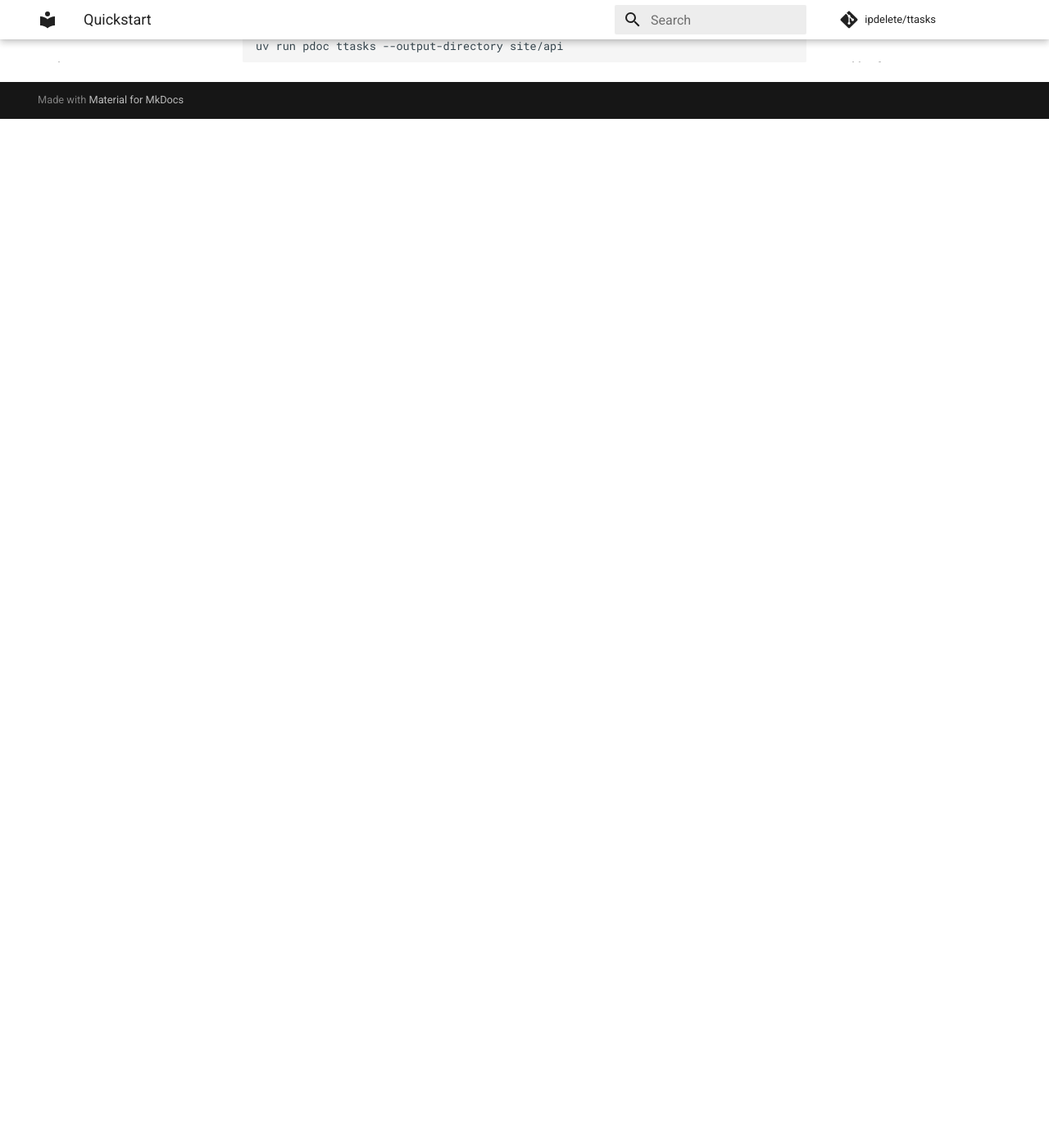
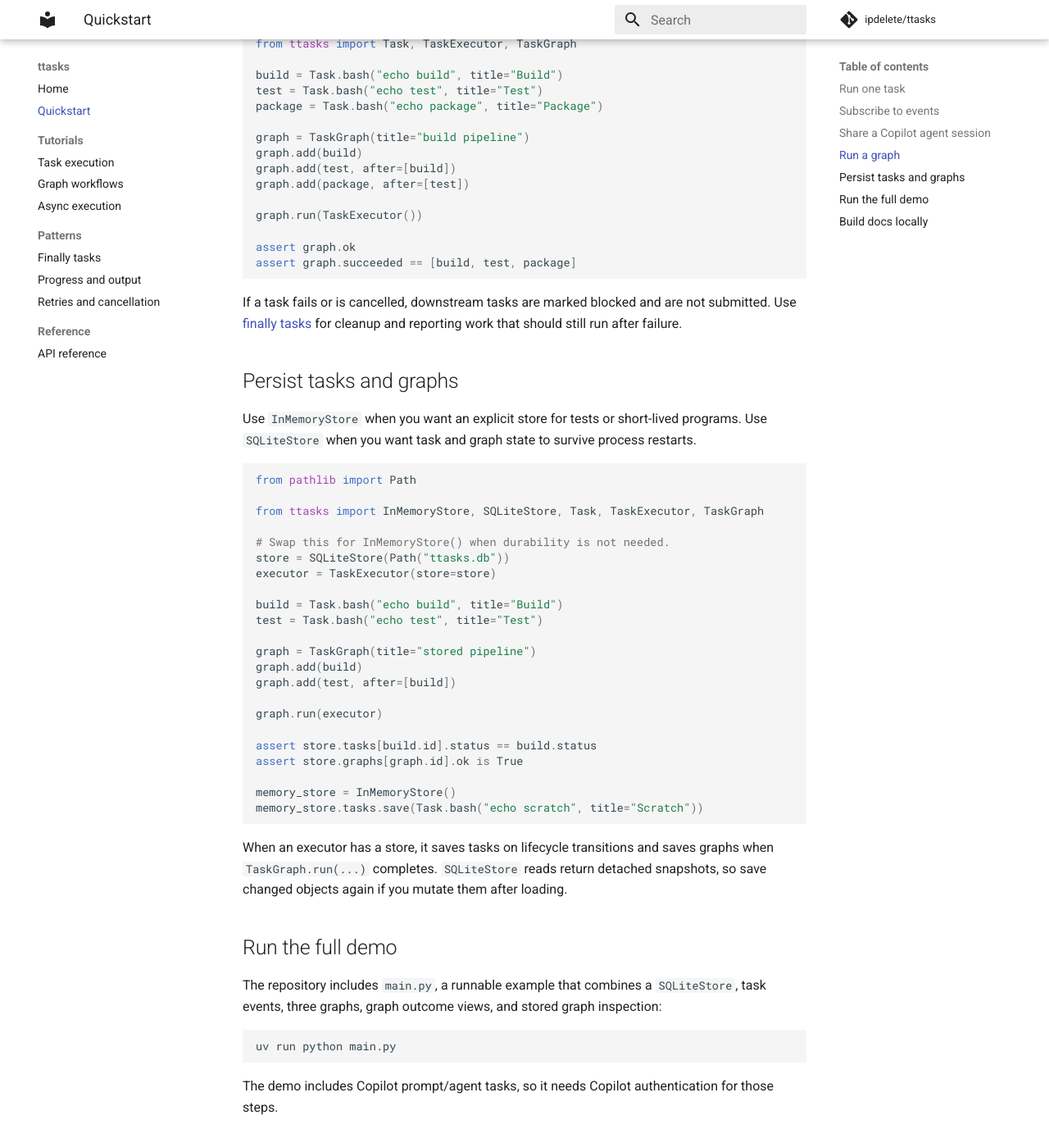
Before and after one commit to ipdelete/ttasks, an MkDocs documentation site: the page built from docs/quickstart.md, in a window 1280 px wide and 1400 px high, scrolled down 1472 px. Shown: the whole window at 82% size. Built offline with MkDocs 1.6.1 and Material for MkDocs 9.7.7, drawn with Linux system fonts in a browser that asks for light colours; comment, search, counter and statistics services are not loaded; before the commit the page ends 1617 px from its top, so only the background shows below that; some of the changed text lies outside the part shown.

Commit message:
Document stores and event subscriptions
Co-authored-by: Copilot <223556219+Copilot@users.noreply.github.com>

````diff
--- a/docs/quickstart.md
+++ b/docs/quickstart.md
@@ -18,6 +18,31 @@ assert task.result is result
 `TaskExecutor` registers built-in handlers for Bash, PowerShell, Copilot prompt,
 and Copilot agent tasks. You can override any handler or create an executor with
 no defaults by using `TaskExecutor.empty()`.
+
+## Subscribe to events
+
+Every executor has an event bus for lifecycle, progress, and output events. Use
+`subscribe(...)` for long-lived observers and call the returned function when you
+are done:
+
+```python
+from ttasks import Task, TaskEvent, TaskExecutor
+
+def print_event(event: TaskEvent) -> None:
+    print(f"{event.type.value}: {event.task.title} -> {event.status.value}")
+
+executor = TaskExecutor()
+unsubscribe = executor.events.subscribe(print_event)
+try:
+    executor.execute(Task.bash("echo hello", title="Say hello"))
+finally:
+    unsubscribe()
+```
+
+For scoped subscriptions in tests or short blocks, use
+`with executor.events.subscribed(callback): ...`. See
+[Progress and output](patterns/progress-and-output.md) for progress events,
+streamed subprocess output, and event payload details.
 
 ## Share a Copilot agent session
 
@@ -63,6 +88,54 @@ If a task fails or is cancelled, downstream tasks are marked blocked and are not
 submitted. Use [finally tasks](patterns/finally-tasks.md) for cleanup and
 reporting work that should still run after failure.
 
+## Persist tasks and graphs
+
+Use `InMemoryStore` when you want an explicit store for tests or short-lived
+programs. Use `SQLiteStore` when you want task and graph state to survive process
+restarts.
+
+```python
+from pathlib import Path
+
+from ttasks import InMemoryStore, SQLiteStore, Task, TaskExecutor, TaskGraph
+
+# Swap this for InMemoryStore() when durability is not needed.
+store = SQLiteStore(Path("ttasks.db"))
+executor = TaskExecutor(store=store)
+
+build = Task.bash("echo build", title="Build")
+test = Task.bash("echo test", title="Test")
+
+graph = TaskGraph(title="stored pipeline")
+graph.add(build)
+graph.add(test, after=[build])
+
+graph.run(executor)
+
+assert store.tasks[build.id].status == build.status
+assert store.graphs[graph.id].ok is True
+
+memory_store = InMemoryStore()
+memory_store.tasks.save(Task.bash("echo scratch", title="Scratch"))
+```
+
+When an executor has a store, it saves tasks on lifecycle transitions and saves
+graphs when `TaskGraph.run(...)` completes. `SQLiteStore` reads return detached
+snapshots, so save changed objects again if you mutate them after loading.
+
+## Run the full demo
+
+The repository includes `main.py`, a runnable example that combines a
+`SQLiteStore`, task events, three graphs, graph outcome views, and stored graph
+inspection:
+
+```bash
+uv run python main.py
+```
+
+The demo includes Copilot prompt/agent tasks, so it needs Copilot authentication
+for those steps.
+
 ## Build docs locally
 
 ```bash
````
Also changed, not shown: README.md (+41 -0 lines).
